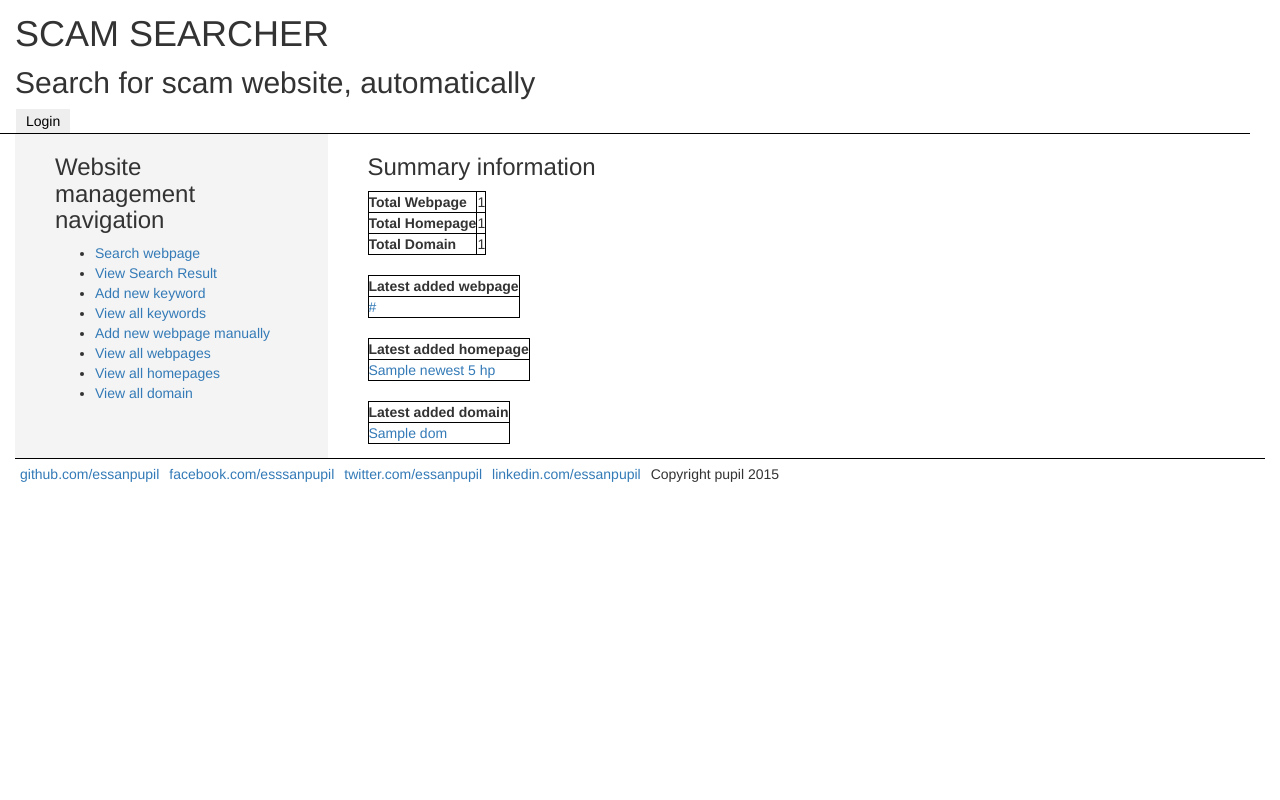
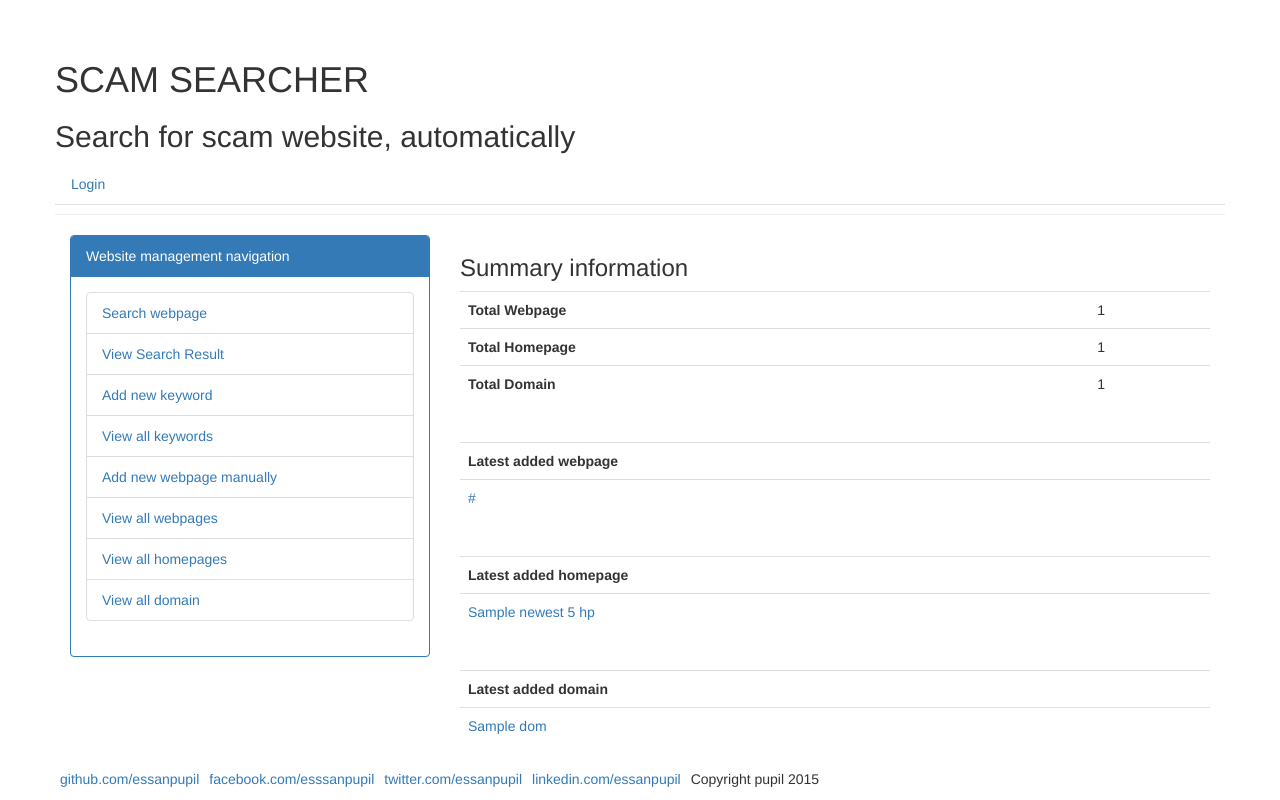
Before and after one commit to essanpupil/autowebsearch, a Django app: template website_management/templates/website_management/dashboard.html in a window 1280 px wide. Run offline with Django 3.2, Linux system fonts and the light colour scheme; the template is opened without the code that fills it: most values are stand-ins (such as "Sample title", 1, 10 or a date in 2020); some libraries are stand-ins or nearby versions.

Commit message:
Practicing to use css bootstrap, for now it only for website_management dashboard,

```diff
--- a/ScamSearcher/static/screen.css
+++ /dev/null
@@ -1,158 +0,0 @@
-body {
-	margin:0;
-	padding:0;
-	border:0;			/* This removes the border around the viewport in old versions of IE */
-	width:100%;
-	background:#fff;
-	min-width:600px;    	/* Minimum width of layout - remove line if not required */
-					/* The min-width property does not work in old versions of Internet Explorer */
-	font-size:90%;
-}
-table {
-    border-collapse:collapse;
-}
-
-table, th, td {
-    border:1px solid black;
-    padding:5px;
-}
-
-a {
-	color:#369;
-}
-a:hover {
-	color:#fff;
-	background:#369;
-	text-decoration:none;
-}
-h1, h2, h3 {
-	margin:.8em 0 .2em 0;
-	padding:0;
-}
-p {
-	margin:.4em 0 .8em 0;
-	padding:0;
-}
-img {
-	margin:10px 0 5px;
-}
-#ads img {
-	display:block;
-	padding-top:10px;
-}
-
-/* Header styles */
-#header {
-	clear:both;
-	float:left;
-	width:100%;
-}
-#header {
-	border-bottom:1px solid #000;
-}
-#header p,
-#header h1,
-#header h2 {
-	padding:.4em 15px 0 15px;
-	margin:0;
-}
-#header ul {
-	clear:left;
-	float:left;
-	width:100%;
-	list-style:none;
-	margin:10px 0 0 0;
-	padding:0;
-}
-#header ul li {
-	display:inline;
-	list-style:none;
-	margin:0;
-	padding:0;
-}
-#header ul li a {
-	display:block;
-	float:left;
-	margin:0 0 0 1px;
-	padding:3px 10px;
-	text-align:center;
-	background:#eee;
-	color:#000;
-	text-decoration:none;
-	position:relative;
-	left:15px;
-	line-height:1.3em;
-}
-#header ul li a:hover {
-	background:#369;
-	color:#fff;
-}
-#header ul li a.active,
-#header ul li a.active:hover {
-	color:#fff;
-	background:#000;
-	font-weight:bold;
-}
-#header ul li a span {
-	display:block;
-}
-/* 'widths' sub menu */
-#layoutdims {
-	clear:both;
-	background:#eee;
-	border-top:4px solid #000;
-	margin:0;
-	padding:6px 15px !important;
-	text-align:right;
-}
-/* column container */
-.colmask {
-	position:relative;	/* This fixes the IE7 overflow hidden bug */
-	clear:both;
-	float:left;
-	width:100%;			/* width of whole page */
-	overflow:hidden;		/* This chops off any overhanging divs */
-}
-/* common column settings */
-.colright,
-.colmid,
-.colleft {
-	float:left;
-	width:100%;
-	position:relative;
-}
-.col1,
-.col2,
-.col3 {
-	float:left;
-	position:relative;
-	padding:0 0 1em 0;
-	overflow:hidden;
-}
-/* 2 Column (left menu) settings */
-.leftmenu {
-	background:#fff;		/* right column background colour */
-}
-.leftmenu .colleft {
-	right:75%;			/* right column width */
-	background:#f4f4f4;	/* left column background colour */
-}
-.leftmenu .col1 {
-	width:71%;			/* right column content width */
-	left:102%;			/* 100% plus left column left padding */
-}
-.leftmenu .col2 {
-	width:21%;			/* left column content width (column width minus left and right padding) */
-	left:6%;			/* (right column left and right padding) plus (left column left padding) */
-}
-/* Footer styles */
-#footer {
-	clear:both;
-	float:left;
-	width:100%;
-	border-top:1px solid #000;
-}
-#footer p {
-	padding:10px;
-	margin:0;
-}
--- a/ScamSearcher/templates/base.html
+++ b/ScamSearcher/templates/base.html
@@ -1,7 +1,21 @@
 {% load staticfiles %}
-<!DOCTYPE html PUBLIC "-//W3C//DTD XHTML 1.0 Strict//EN" "http://www.w3.org/TR/xhtml1/DTD/xhtml1-strict.dtd">
-<html xmlns="http://www.w3.org/1999/xhtml" xml:lang="en-GB">
+<!DOCTYPE html>
+<html lang="en">
 <head>
+    <meta charset="utf-8">
+    <meta http-equiv="X-UA-Compatible" content="IE=edge">
+    <meta name="viewport" content="width=device-width, initial-scale=1">
+    <!-- The above 3 meta tags *must* come first in the head; any other head content must come *after* these tags -->
+
+    <!-- Bootstrap -->
+    <link href="css/bootstrap.min.css" rel="stylesheet">
+
+    <!-- HTML5 shim and Respond.js for IE8 support of HTML5 elements and media queries -->
+    <!-- WARNING: Respond.js doesn't work if you view the page via file:// -->
+    <!--[if lt IE 9]>
+      <script src="https://oss.maxcdn.com/html5shiv/3.7.2/html5shiv.min.js"></script>
+      <script src="https://oss.maxcdn.com/respond/1.4.2/respond.min.js"></script>
+    <![endif]-->
     <title>{% block pagetitle %}Scam Searcher{% endblock %}</title>
     <meta http-equiv="Content-Type"
         content="application/xhtml+xml; charset=utf-8" />
@@ -12,16 +26,14 @@
     <meta name="robots" content="index, follow" />
     <link rel="shortcut icon" href="/favicon.ico" type="image/x-icon" />
     <link rel="stylesheet"
-        type="text/css" href="{% static 'screen.css' %}" media="screen" />
-    <link rel="stylesheet"
         type="text/css" href="{% static 'bootstrap/css/bootstrap.min.css' %}"/>
 </head>
 <body>
-<div class="container-fluid" >
-    <div id="header" class="row">
+<div class="container" >
+    <div class="row page-header">
         <h1>SCAM SEARCHER</h1>
         <h2>Search for scam website, automatically</h2>
-        <ul>
+        <ul class="nav nav-tabs">
         {% block mainmenu %}
             {% if user.is_authenticated %}
             <li>
@@ -59,22 +71,18 @@
         {% endblock %}
         </ul>
     </div>
-    <div class="colmask leftmenu">
-        <div class="colleft">
-            <div class="col1 col-sm-4">
-                <!-- Column 1 start -->
-                {% block content %} {% endblock %}
-                <!-- Column 1 end -->
-            </div>
-            <div class="col2 col-sm-8">
-                <!-- Column 2 start -->
-                {% block navigation %} {% endblock %}
-                {% block subnavigation %} {% endblock %}
-                <!-- Column 2 end -->
-            </div>
+    <div class="row">
+        <div class="col-sm-4">
+            {% block navigation %} {% endblock %}
+            {% block subnavigation %} {% endblock %}
+        </div>
+        <div class="col-sm-8">
+            <!-- Column 1 start -->
+            {% block content %} {% endblock %}
+            <!-- Column 1 end -->
         </div>
     </div>
-    <div id="footer">
+    <div class="row">
         <div style="float:left;margin:5px;">
             <a href="https://github.com/essanpupil" target="_blank">
                 github.com/essanpupil
--- a/website_management/templates/website_management/dashboard.html
+++ b/website_management/templates/website_management/dashboard.html
@@ -4,7 +4,7 @@
 {% endblock %}
 {% block content %}
 <h3>Summary information</h3>
-<table>
+<table class="table">
     <tr>
         <th align="left">Total Webpage</th><td>{{ web_count }}</td>
     </tr>
@@ -16,7 +16,7 @@
     </tr>
 </table>
 <br />
-<table>
+<table class="table">
     <tr><th>Latest added webpage</th></tr>
     {% for web in newest_5_web %}
     <tr>
@@ -32,7 +32,7 @@
 </table>
 
 <br />
-<table>
+<table class="table">
     <tr><th>Latest added homepage</th></tr>
     {% for hp in newest_5_hp %}
     <tr>
@@ -48,7 +48,7 @@
 </table>
 
 <br />
-<table>
+<table class="table">
     <tr><th>Latest added domain</th></tr>
     {% for dom in newest_5_dom %}
     <tr>
--- a/website_management/templates/website_management/website_nav.html
+++ b/website_management/templates/website_management/website_nav.html
@@ -1,43 +1,49 @@
-<h3>Website management navigation</h3>
-<ul>
-    <li>
+<div class="panel panel-primary">
+    <div class="panel-heading">
+        Website management navigation
+    </div>
+    <div class="panel-body">
+        <ul class="list-group">
+            <li class="list-group-item">
                 <a href="{% url 'website_management:search_webpage' %}">
                     Search webpage
                 </a>
             </li>
-    <li>
+            <li class="list-group-item">
                 <a href="{% url 'website_management:view_search_result' %}">
                     View Search Result
                 </a>
             </li>
-    <li>
+            <li class="list-group-item">
                 <a href="{% url 'website_management:add_new_keyword' %}">
                     Add new keyword
                 </a>
             </li>
-    <li>
+            <li class="list-group-item">
                 <a href="{% url 'website_management:view_all_keywords' %}">
                     View all keywords
                 </a>
             </li>
-    <li>
+            <li class="list-group-item">
                 <a href="{% url 'website_management:add_new_webpage' %}">
                     Add new webpage manually
                 </a>
             </li>
-    <li>
+            <li class="list-group-item">
                 <a href="{% url 'website_management:view_all_webpages' %}">
                     View all webpages
                 </a>
             </li>
-    <li>
+            <li class="list-group-item">
                 <a href="{% url 'website_management:view_all_homepages' %}">
                     View all homepages
                 </a>
             </li>
-    <li>
+            <li class="list-group-item">
                 <a href="{% url 'website_management:view_all_domains' %}">
                     View all domain
                 </a>
             </li>
         </ul>
+    </div>
+</div>
```
Lines whose indentation alone changed are shown as unchanged.
